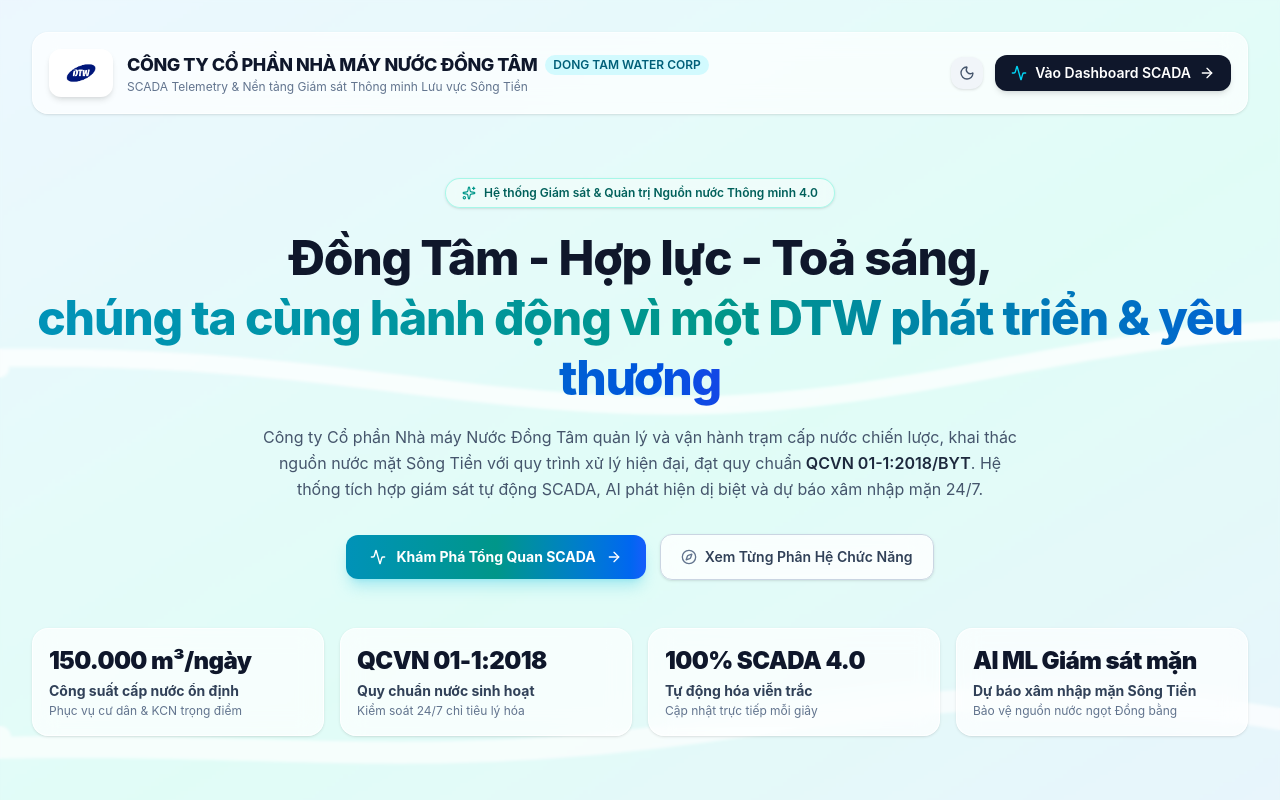
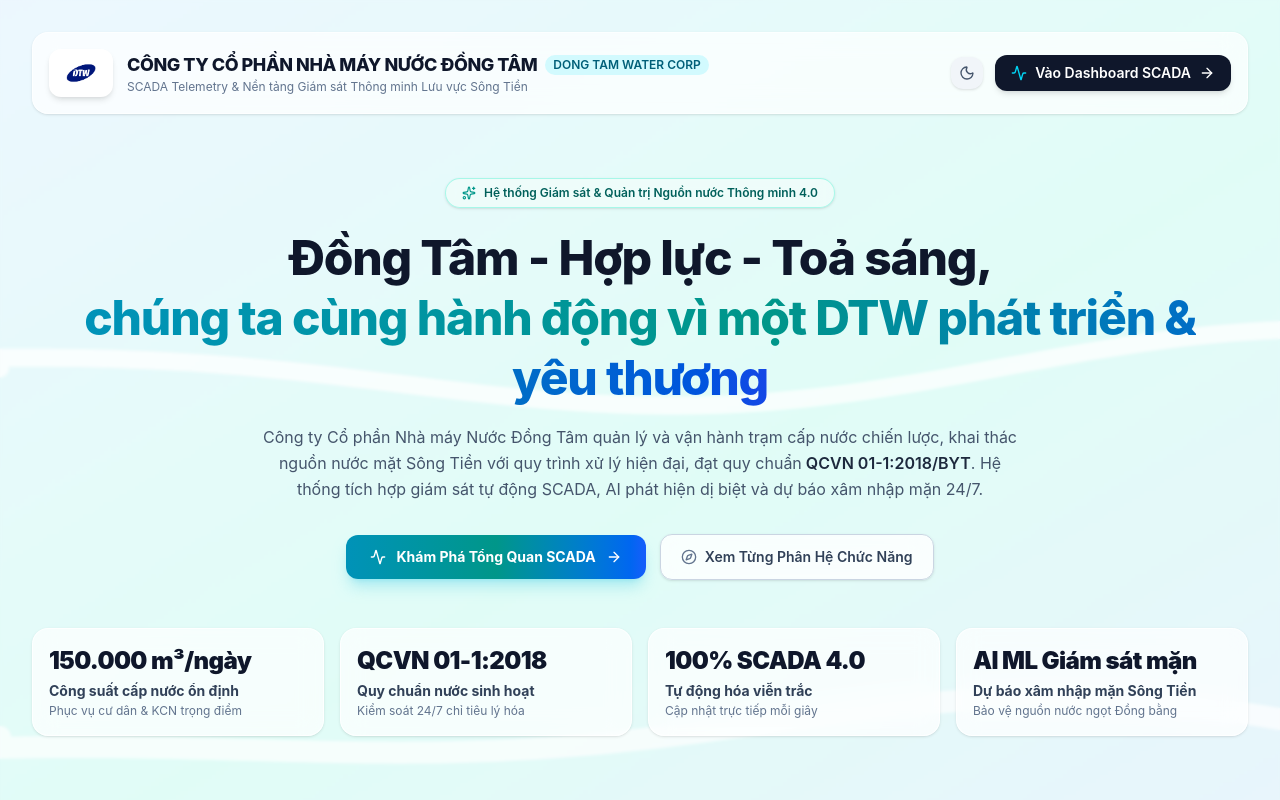
Before and after one commit to KimYen09/DTW, a React (Vite) app in the folder frontend/: page / in a window 1280 px wide. Shown: the top 800 px of the page. Built offline with nearby package versions, Linux system fonts and the light colour scheme; no server answers.

Commit message:
UI: Sửa lỗi rớt dòng chữ yêu thương

```diff
--- a/frontend/src/components/CompanyIntro.tsx
+++ b/frontend/src/components/CompanyIntro.tsx
@@ -183,7 +183,7 @@
           <h1 className="mt-5 text-3xl font-extrabold tracking-tight text-slate-900 dark:text-white sm:text-4xl lg:text-5xl leading-tight">
             Đồng Tâm - Hợp lực - Toả sáng, <br className="hidden sm:inline" />
             <span className="bg-gradient-to-r from-cyan-600 via-teal-600 to-blue-700 dark:from-cyan-400 dark:via-teal-400 dark:to-blue-500 bg-clip-text text-transparent">
-              chúng ta cùng hành động vì một DTW phát triển & yêu thương
+              chúng ta cùng hành động vì một DTW phát triển & <span className="whitespace-nowrap">yêu thương</span>
             </span>
           </h1>
 
```
